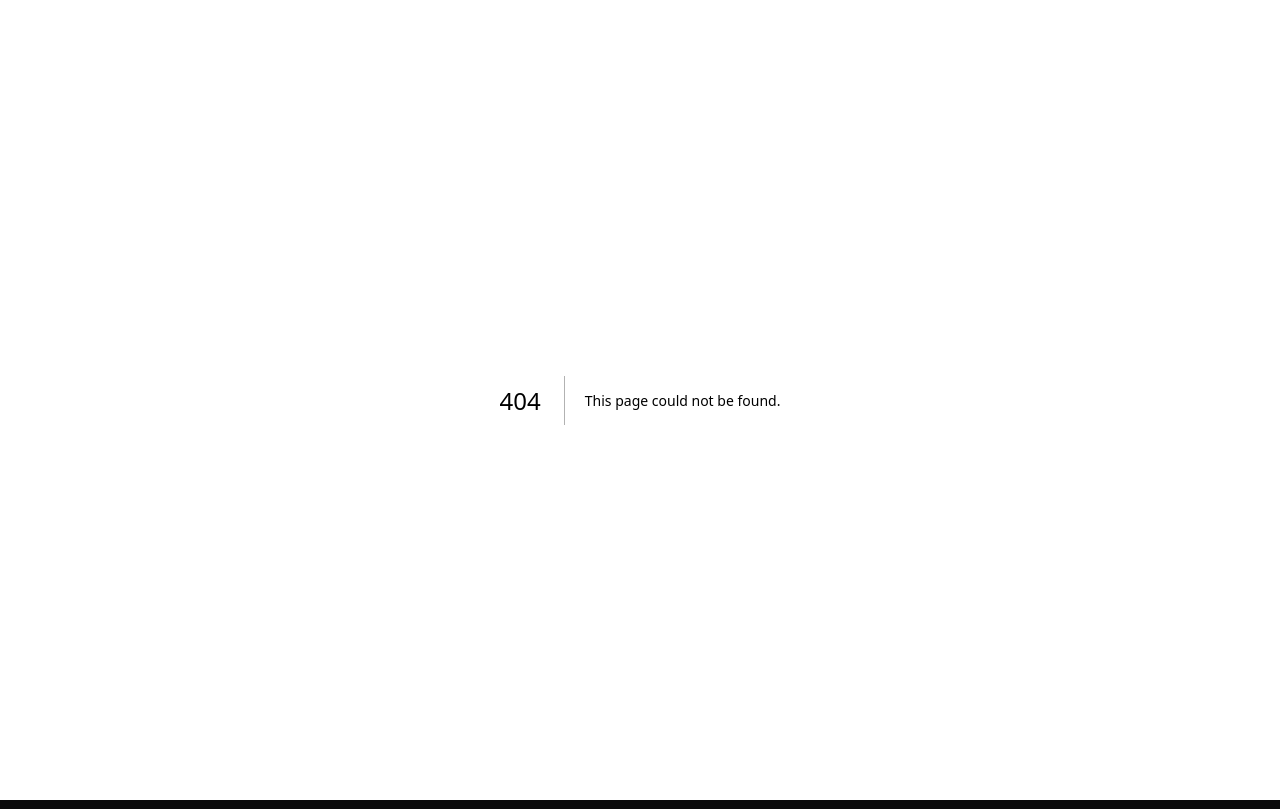
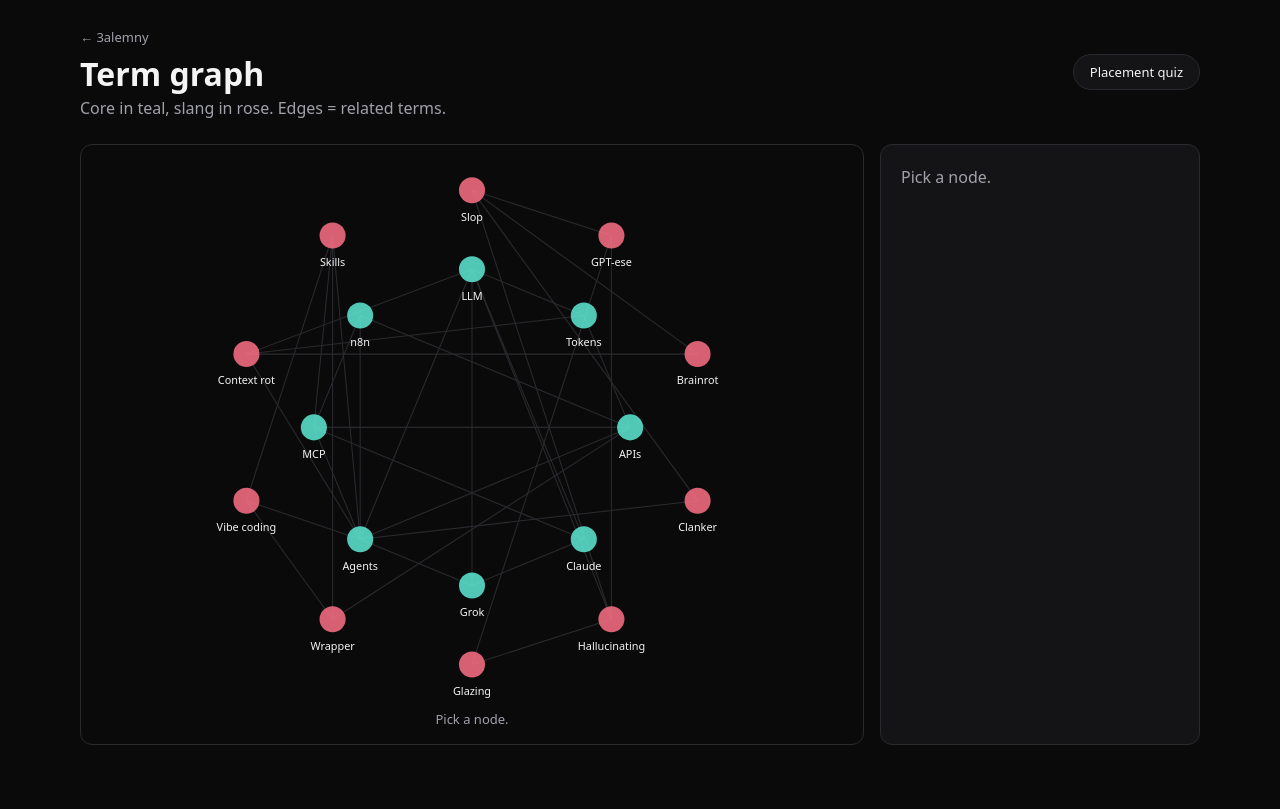
Before and after one commit to 3alemny1412/3alemny, a Next.js app: page /graph in a window 1280 px wide. Before the commit this address had no page. Built offline with nearby package versions, Linux system fonts and the light colour scheme.

Commit message:
Builder: term relations graph page

```diff
--- /dev/null
+++ b/src/app/graph/page.tsx
@@ -0,0 +1,27 @@
+import Link from "next/link";
+import { TermGraph } from "@/components/TermGraph";
+
+export default function GraphPage() {
+  return (
+    <main className="mx-auto min-h-screen max-w-6xl px-4 pb-16 pt-6 animate-enter">
+      <header className="mb-6 flex items-center justify-between gap-4">
+        <div>
+          <Link href="/" className="text-caption text-ink-muted hover:text-ink">
+            ← 3alemny
+          </Link>
+          <h1 className="mt-2 text-h1 text-ink">Term graph</h1>
+          <p className="mt-1 text-body text-ink-muted">
+            Core in teal, slang in rose. Edges = related terms.
+          </p>
+        </div>
+        <Link
+          href="/quiz"
+          className="rounded-pill border border-border bg-surface px-4 py-2 text-caption text-ink hover:bg-surface-2"
+        >
+          Placement quiz
+        </Link>
+      </header>
+      <TermGraph />
+    </main>
+  );
+}
--- a/src/app/page.tsx
+++ b/src/app/page.tsx
@@ -26,14 +26,22 @@
 
   return (
     <main className="mx-auto flex min-h-screen max-w-5xl flex-col px-4 pb-16 pt-6">
-      <header className="flex items-center justify-between">
+      <header className="flex items-center justify-between gap-3">
         <span className="text-h3 tracking-tight text-ink">3alemny</span>
+        <div className="flex items-center gap-2">
+          <Link
+            href="/graph"
+            className="rounded-pill border border-border bg-surface px-3 py-2 text-caption text-ink hover:bg-surface-2"
+          >
+            Graph
+          </Link>
           <Link
             href="/quiz"
             className="rounded-pill bg-accent px-4 py-2 text-caption font-semibold text-accent-ink transition-colors duration-hover hover:bg-accent/90"
           >
             Placement quiz
           </Link>
+        </div>
       </header>
 
       <section className="mt-16">
--- /dev/null
+++ b/src/components/TermGraph.tsx
@@ -0,0 +1,115 @@
+"use client";
+
+import { useMemo, useState } from "react";
+import Link from "next/link";
+import { buildGraph, type GraphNode } from "@/lib/graph";
+
+const W = 720;
+const H = 520;
+
+export function TermGraph() {
+  const { nodes, edges } = useMemo(() => buildGraph(W, H), []);
+  const byId = useMemo(() => {
+    const m = new Map<string, GraphNode>();
+    nodes.forEach((n) => m.set(n.id, n));
+    return m;
+  }, [nodes]);
+  const [active, setActive] = useState<string | null>(null);
+  const [hover, setHover] = useState<string | null>(null);
+  const selected = active ? byId.get(active) : null;
+  const focus = hover ?? active;
+
+  return (
+    <div className="relative flex min-h-[560px] flex-col gap-4 lg:flex-row">
+      <div className="flex-1 overflow-hidden rounded-card border border-border bg-bg">
+        <svg
+          viewBox={`0 0 ${W} ${H}`}
+          className="h-auto w-full touch-pan-y"
+          role="img"
+          aria-label="Term relations graph"
+        >
+          {edges.map((e) => {
+            const a = byId.get(e.from);
+            const b = byId.get(e.to);
+            if (!a || !b) return null;
+            const lit =
+              focus && (e.from === focus || e.to === focus);
+            return (
+              <line
+                key={`${e.from}-${e.to}`}
+                x1={a.x}
+                y1={a.y}
+                x2={b.x}
+                y2={b.y}
+                stroke={lit ? "#E8FF47" : "#2A2A2E"}
+                strokeWidth={lit ? 2 : 1}
+              />
+            );
+          })}
+          {nodes.map((n) => {
+            const fill = n.track === "core" ? "#5EEAD4" : "#FB7185";
+            const on = focus === n.id;
+            return (
+              <g
+                key={n.id}
+                transform={`translate(${n.x}, ${n.y})`}
+                className="cursor-pointer"
+                onClick={() => setActive(n.id)}
+                onMouseEnter={() => setHover(n.id)}
+                onMouseLeave={() => setHover(null)}
+              >
+                <circle
+                  r={on ? 16 : 12}
+                  fill={fill}
+                  opacity={on ? 1 : 0.85}
+                  stroke={on ? "#E8FF47" : "transparent"}
+                  strokeWidth={2}
+                />
+                <text
+                  y={28}
+                  textAnchor="middle"
+                  className="fill-ink text-[10px]"
+                  fill="#F4F4F5"
+                  fontSize={10}
+                >
+                  {n.term}
+                </text>
+              </g>
+            );
+          })}
+        </svg>
+        {!selected && (
+          <p className="px-4 pb-4 text-center text-caption text-ink-muted">
+            Pick a node.
+          </p>
+        )}
+      </div>
+
+      <aside className="w-full rounded-card border border-border bg-surface p-5 lg:w-80">
+        {selected ? (
+          <>
+            <p
+              className={`inline-flex rounded-chip px-2 py-0.5 text-caption font-semibold ${
+                selected.track === "core"
+                  ? "bg-core/15 text-core"
+                  : "bg-slang/15 text-slang"
+              }`}
+            >
+              {selected.track === "core" ? "Core" : "Slang"}
+            </p>
+            <h2 className="mt-3 text-h2 text-ink">{selected.term}</h2>
+            <p className="mt-2 text-body text-ink-muted">{selected.plain_def}</p>
+            <Link
+              href={`/lessons/${selected.id}`}
+              className="mt-6 inline-flex rounded-pill bg-accent px-4 py-2 text-caption font-semibold text-accent-ink"
+            >
+              Open lesson
+            </Link>
+          </>
+        ) : (
+          <p className="text-body text-ink-muted">Pick a node.</p>
+        )}
+      </aside>
+    </div>
+  );
+}
--- /dev/null
+++ b/src/lib/graph.ts
@@ -0,0 +1,67 @@
+import coreLessons from "@/data/core-lessons.json";
+import slangLessons from "@/data/slang-lessons.json";
+
+export type GraphNode = {
+  id: string;
+  term: string;
+  plain_def: string;
+  track: "core" | "slang";
+  x: number;
+  y: number;
+};
+
+export type GraphEdge = { from: string; to: string };
+
+export function buildGraph(width: number, height: number) {
+  const core = coreLessons.lessons.map((l) => ({
+    id: l.id,
+    term: l.term,
+    plain_def: l.plain_def,
+    related: l.related as string[],
+    track: "core" as const,
+  }));
+  const slang = slangLessons.lessons.map((l) => ({
+    id: l.id,
+    term: l.term,
+    plain_def: l.plain_def,
+    related: l.related as string[],
+    track: "slang" as const,
+  }));
+  const all = [...core, ...slang];
+  const ids = new Set(all.map((n) => n.id));
+
+  const nodes: GraphNode[] = all.map((n, i) => {
+    const ring = n.track === "core" ? 0 : 1;
+    const group = all.filter((x) => x.track === n.track);
+    const idx = group.findIndex((x) => x.id === n.id);
+    const count = group.length || 1;
+    const angle = (Math.PI * 2 * idx) / count - Math.PI / 2;
+    const cx = width / 2;
+    const cy = height / 2;
+    const r = ring === 0 ? Math.min(width, height) * 0.28 : Math.min(width, height) * 0.42;
+    return {
+      id: n.id,
+      term: n.term,
+      plain_def: n.plain_def,
+      track: n.track,
+      x: cx + Math.cos(angle) * r,
+      y: cy + Math.sin(angle) * r,
+    };
+  });
+
+  const edgeKeys = new Set<string>();
+  const edges: GraphEdge[] = [];
+  for (const n of all) {
+    for (const r of n.related) {
+      if (!ids.has(r)) continue;
+      const a = n.id < r ? n.id : r;
+      const b = n.id < r ? r : n.id;
+      const key = `${a}→${b}`;
+      if (edgeKeys.has(key)) continue;
+      edgeKeys.add(key);
+      edges.push({ from: a, to: b });
+    }
+  }
+
+  return { nodes, edges };
+}
```
Lines whose indentation alone changed are shown as unchanged.
